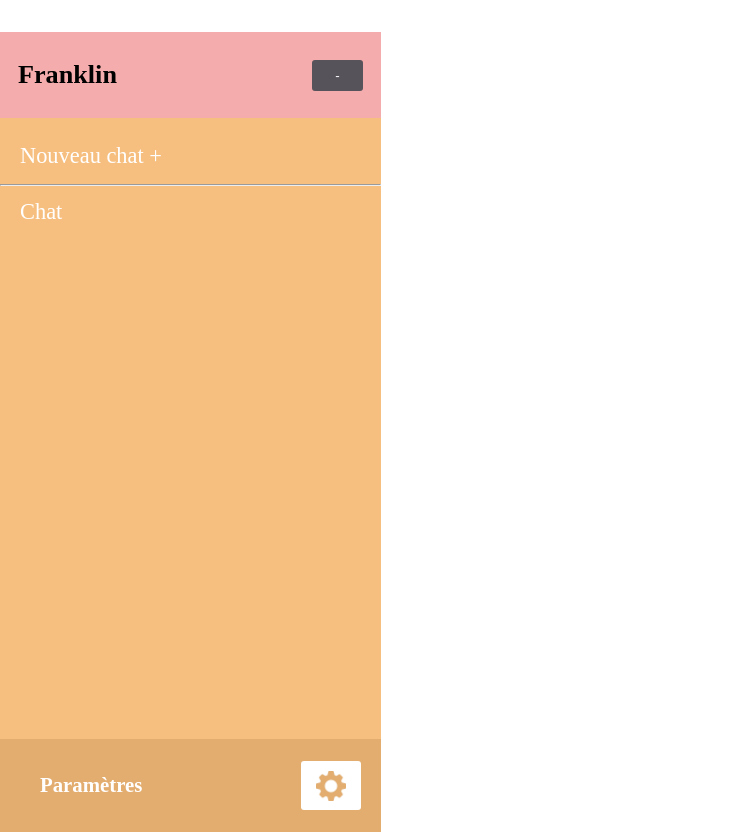
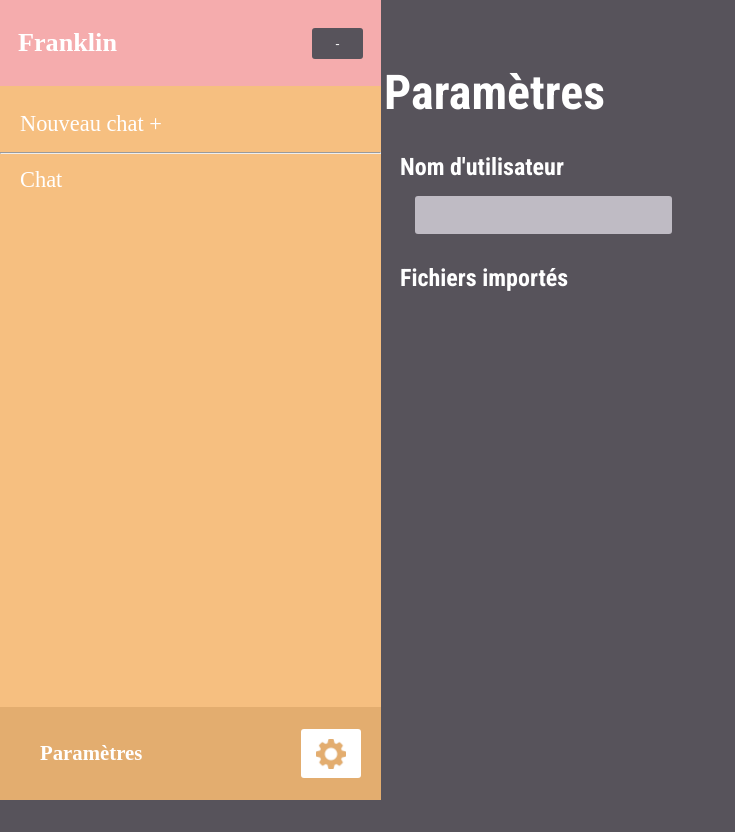
Before and after one commit to PASTY667/Chatbot-ProjetE6-Groupe1, a Next.js app in the folder react/: page /settings in a window 1280 px wide. Shown: the whole page, without its empty margins (0-735 px from the left). After the commit the page ends 800 px from the top, so only its background shows below. Built offline with nearby package versions, Linux system fonts and the light colour scheme; a web font is replaced by a local one.

Commit message:
Settings section initialisation
- CSS Settings

```diff
--- a/react/app/index/index.module.css
+++ b/react/app/index/index.module.css
@@ -9,7 +9,7 @@ body {
 }
 
 .newchatPage {
-  max-width: 900px;
+  min-width: 900px;
   font-size: 2rem;
 }
 
--- a/react/app/settings/page.tsx
+++ b/react/app/settings/page.tsx
@@ -1,5 +1,16 @@
-export default function Settings(){
-    return(
-        <div></div>
-    )
+import style from "@/app/settings/settings.module.css";
+import { Grid } from "@mui/material";
+
+export default function Settings() {
+  return (
+    <div className={style.settings}>
+      <h1 className={style.settingsTitle}>Paramètres</h1>
+      <div className={style.settingsSection}>
+        <h4 className={style.settingUsername}>Nom d'utilisateur</h4>
+        <input className={style.settingsInput} type="text" />
+        <h4 className={style.settingsUploads}>Fichiers importés</h4>
+        <Grid></Grid>
+      </div>
+    </div>
+  );
 }
--- a/react/app/settings/settings.module.css
+++ b/react/app/settings/settings.module.css
@@ -0,0 +1,34 @@
+body {
+  color: var(--light-text-color);
+  background-color: var(--dark-background-color);
+  font-family: var(--primary-font-family);
+  margin: 0;
+  height: 100%;
+  display: flex;
+}
+
+.settingsTitle{
+    font-size: 3rem;
+}
+.settingsSection{
+    margin-left: 1em;
+}
+
+.settingUsername, .settingsUploads{
+    font-size: 1.5rem;
+    margin: 30px 0px 15px 0px;
+}
+
+.settingsInput{
+    margin-left: 15px;
+    padding: 10px 40px 10px 10px;
+    font-size: 1rem;
+    color: var(--light-text-color);
+    background-color: var(--grey-background-color);
+    border: none;
+    border-radius: 3px;
+}
+
+.settingsInput:focus{
+    outline: none;
+}
--- a/react/components/ChatInput/chatInput.module.css
+++ b/react/components/ChatInput/chatInput.module.css
@@ -11,6 +11,7 @@
     padding: 0.2em 2em 2em 1em;
     margin: 10px 0px;
     width: 94%;
+    resize: none;
     /* word-wrap: break-word;
     overflow-wrap: break-word;
     white-space: pre-wrap; */
--- a/react/components/sidebar/sidebar.tsx
+++ b/react/components/sidebar/sidebar.tsx
@@ -29,7 +29,7 @@ export default function Sidebar() {
       </div>
       <div className={style.setting}>
         <h5 className={style.settingTitle}>Paramètres</h5>
-        <a className={style.settingButton} href="settings.tsx">
+        <a className={style.settingButton} href="/settings">
           <Image className={style.logo} src={logo} alt="logo" />
           <Image className={style.logoHover} src={logoHover} alt="logoHover" />
         </a>
```
Also changed, not shown: 1 other file (tests, documents, lock files or other folders).
